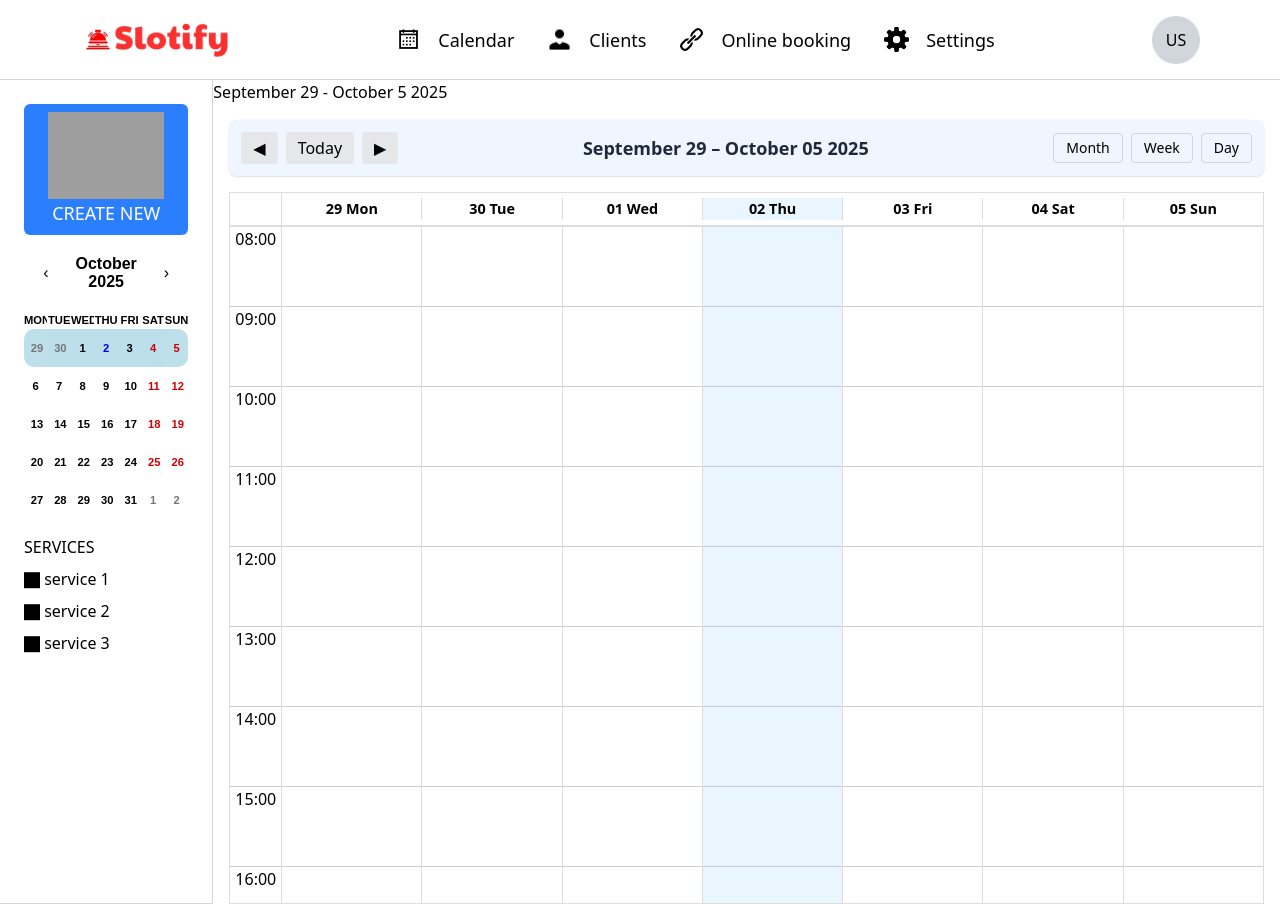
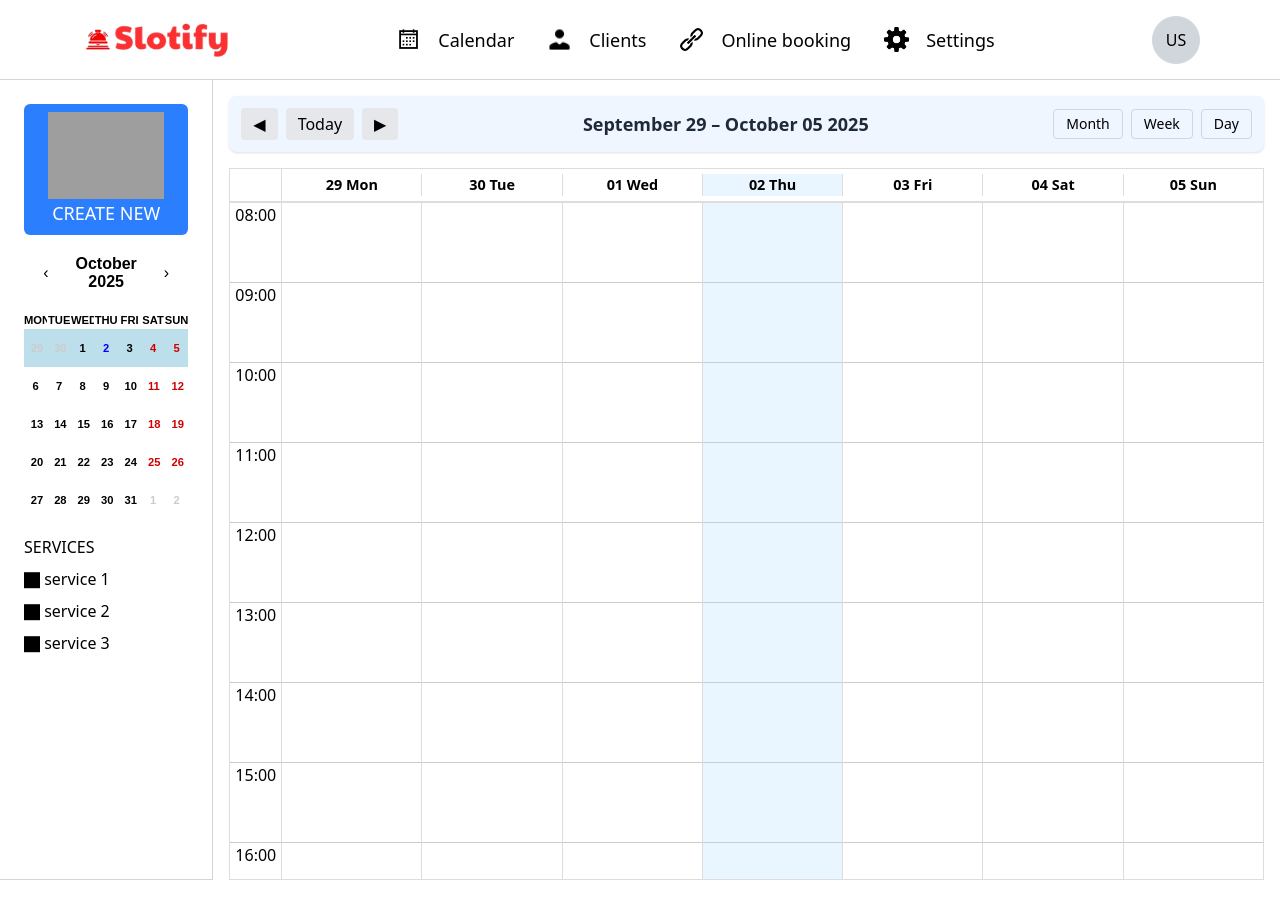
Before and after one commit to Jaros-777/slotify-frontend, a React (Vite) app: page /calendar in a window 1280 px wide. After the commit the page ends 880 px from the top, so only its background shows below. Built offline with nearby package versions, Linux system fonts and the light colour scheme; grey boxes are pictures that could not be loaded.

Commit message:
feat(admin,calendar): synchronize mini calendar with big calendar logic

```diff
--- a/src/pages/Admin/components/Calendar/CalendarPage.tsx
+++ b/src/pages/Admin/components/Calendar/CalendarPage.tsx
@@ -4,8 +4,18 @@ import { MiniCalendar } from "./components/MiniCalendar"
 import { BigCalendar } from "./components/BigCalendar/BigCalendar"
 
 export const CalendarPage = () => {
-    const [formatDate, setFormatDate] = useState<string>("")
     const [serviceData, setServiceData] = useState<string[]>(["service 1", 'service 2', 'service 3'])
+    const [currentWeekStart, setCurrentWeekStart] = useState<Date>(getWeekStart(new Date()));
+
+    function getWeekStart(date: Date) {
+        const day = date.getDay();
+        const diff = day === 0 ? -6 : 1 - day;
+        const start = new Date(date);
+        start.setDate(date.getDate() + diff);
+        start.setHours(0, 0, 0, 0);
+        return start;
+    }
+
 
     return (
         <section className="mt-20 borer-1 border-text-gray flex">
@@ -14,20 +24,25 @@ export const CalendarPage = () => {
                     <img src="#" alt="" />
                     <span>CREATE NEW</span>
                 </button>
-                <MiniCalendar onWeekChange={setFormatDate} />
+                <MiniCalendar
+                    onWeekChange={setCurrentWeekStart}
+                    currentWeekStart={currentWeekStart}
+                />
                 <div className="mt-4">
                     <p className="font-medium">SERVICES</p>
 
                     <ul>
-                        {serviceData.map((_, index)=>(
+                        {serviceData.map((_, index) => (
                             <li key={index} className="mt-2">🏿 {serviceData[index]}</li>
                         ))}
                     </ul>
                 </div>
             </div>
             <div className="w-5/6">
-                <p>{formatDate}</p>
-                <BigCalendar/>
+                <BigCalendar
+                    weekStartDate={currentWeekStart}
+                    onWeekChange={setCurrentWeekStart}
+                />
             </div>
         </section>
     )
--- a/src/pages/Admin/components/Calendar/components/BigCalendar/BigCalendar.tsx
+++ b/src/pages/Admin/components/Calendar/components/BigCalendar/BigCalendar.tsx
@@ -29,7 +29,12 @@ const localizer = dateFnsLocalizer({
   locales,
 });
 
-export const BigCalendar = () => {
+interface BigCalendarProps {
+  weekStartDate: Date,
+  onWeekChange: (date: Date) => void
+}
+
+export const BigCalendar = ({ weekStartDate, onWeekChange }: BigCalendarProps) => {
 
   const [events, setEvents] = useState<EventType[]>([
 
@@ -91,6 +96,16 @@ export const BigCalendar = () => {
     setEvents(events.filter(e => e.id.toString() !== id.toString()));
     setIsModalOpen(false);
   }
+  function getWeekStart(date: Date) {
+    const day = date.getDay();
+    const diff = day === 0 ? -6 : 1 - day;
+    const start = new Date(date);
+    start.setDate(date.getDate() + diff);
+    start.setHours(0, 0, 0, 0);
+    return start;
+  }
+
+
 
   const times = Array.from({ length: 24 * 4 }, (_, i) => {
     const hours = Math.floor(i / 4);
@@ -129,7 +144,7 @@ export const BigCalendar = () => {
         defaultView="week"
         step={15}
         timeslots={1}
-        defaultDate={new Date()}
+        date={weekStartDate}
         culture="en-GB"
         className="h-full bg-white"
         onSelectSlot={handleSelectSlot}
@@ -144,6 +159,7 @@ export const BigCalendar = () => {
           event: CustomEvent,
           toolbar: CustomToolbar,
         }}
+        onNavigate={(date) => onWeekChange(getWeekStart(date))}
       />
       {isModalOpen && (
         <div className="absolute inset-0 bg-black/50 flex items-center justify-center z-50">
--- a/src/pages/Admin/components/Calendar/components/MiniCalendar.css
+++ b/src/pages/Admin/components/Calendar/components/MiniCalendar.css
@@ -19,6 +19,7 @@
 abbr{
     text-decoration: none;
 }
+
 /*Delete changing color on hover effect*/
 .react-calendar__tile:hover {
   background-color: transparent !important;
@@ -28,6 +29,7 @@ abbr{
 .react-calendar__tile {
     font-weight: bold;
     font-size: 0.7rem;
+    /* color: black; */
 }
 
 /* Today */
@@ -35,18 +37,20 @@ abbr{
   color: blue;
   background-color: rgba(255, 255, 255, 0);
 }
-.selected-day {
-  background-color: rgba(173, 216, 230, 0.8) !important;
+
+/*Set font color of selected first day of week*/
+.react-calendar__tile--active {
+    color: black !important;
 }
 
-.selected-week-start {
-  border-top-left-radius: 10px;
-  border-bottom-left-radius: 10px;
+/*Set first day of week who is in another month to the same color*/
+.selected-day.neighboring-month {
+  color: #ccc !important;
 }
 
-.selected-week-end {
-  border-top-right-radius: 10px;
-  border-bottom-right-radius: 10px;
+/*Set days who are in another month than current*/
+.react-calendar__month-view__days__day--neighboringMonth, .react-calendar__decade-view__years__year--neighboringDecade, .react-calendar__century-view__decades__decade--neighboringCentury{
+  color: #ccc;
 }
 
 /*Delete changing color on hover effect in choosen week*/
--- a/src/pages/Admin/components/Calendar/components/MiniCalendar.tsx
+++ b/src/pages/Admin/components/Calendar/components/MiniCalendar.tsx
@@ -1,77 +1,79 @@
 
-import { useEffect, useState } from 'react';
+import {useState } from 'react';
 import Calendar from 'react-calendar';
 import 'react-calendar/dist/Calendar.css';
 import "./MiniCalendar.css"
 
 interface MiniCalendarProps {
-    onWeekChange: (weekText: string)=> void;
+    onWeekChange: (date: Date) => void;
+    currentWeekStart: Date;
 }
 
-export const MiniCalendar = ({onWeekChange}:MiniCalendarProps) => {
-    const [value, setValue] = useState<Date>(new Date())
-    const [selectedWeek, setSelectedWeek] = useState<Date[]>([]);
+export const MiniCalendar = ({ currentWeekStart, onWeekChange }: MiniCalendarProps) => {
+
+    function getWeekStart(date: Date) {
+        const day = date.getDay();
+        const diff = day === 0 ? -6 : 1 - day;
+        const start = new Date(date);
+        start.setDate(date.getDate() + diff);
+        start.setHours(0, 0, 0, 0);
+        return start;
+    }
 
     function getWeekDates(date: Date): Date[] {
-        const startOfWeek = new Date(date);
-        startOfWeek.setDate(date.getDate() - date.getDay() + 1);
-        const week = [];
+        const start = getWeekStart(date);
+        const week: Date[] = [];
         for (let i = 0; i < 7; i++) {
-            const d = new Date(startOfWeek);
-            d.setDate(startOfWeek.getDate() + i);
+            const d = new Date(start);
+            d.setDate(start.getDate() + i);
             week.push(d);
         }
         return week;
     }
 
-    function formatWeek(week: Date[]):string {
-    if (week.length === 0) return "";
+    function isSameWeek(date: Date, weekStartDate: Date) {
+        const start = new Date(weekStartDate);
+        const end = new Date(start);
+        end.setDate(start.getDate() + 6);
+        return date >= start && date <= end;
+    }
 
-    const start = week[0];
-    const end = week[week.length - 1];
-
-    const startMonth = start.toLocaleString('en-GB', { month: 'long' });
-    const endMonth = end.toLocaleString('en-GB', { month: 'long' });
-
-    const startDay = start.getDate();
-    const endDay = end.getDate();
-    const year = end.getFullYear();
-
-     return startMonth === endMonth
-            ? `${startMonth} ${startDay} - ${endDay} ${year}`
-            : `${startMonth} ${startDay} - ${endMonth} ${endDay} ${year}`;
-}
+    const getInitialActiveStartDate = (weekStart: Date) => {
+        const week = getWeekDates(weekStart);
+        const today = new Date();
+        const todayInWeek = week.find(d => d.toDateString() === today.toDateString());
+        return todayInWeek || week[0];
+    };
 
 
+    const [activeStartDate, setActiveStartDate] = useState<Date>(() => getInitialActiveStartDate(currentWeekStart));
 
-    useEffect(() => {
-        const week = getWeekDates(new Date())
-        setSelectedWeek(week);
-        onWeekChange(formatWeek(week));
-    }, []);
 
     return (
         <Calendar
-            onChange={() => setValue}
-            value={value}
+            onChange={() => { }}
+            value={currentWeekStart}
             onClickDay={(date) => {
                 const week = getWeekDates(date);
-                setSelectedWeek(getWeekDates(date));
-                onWeekChange?.(formatWeek(week));
+                onWeekChange(week[0]);
+                setActiveStartDate(date);
             }}
+            activeStartDate={activeStartDate}
             prev2Label={null}
             next2Label={null}
             locale="en-GB"
-            tileClassName={({ date }) => {
-                const week = selectedWeek;
-                const dayIndex = week.findIndex(d => d.toDateString() === date.toDateString());
-                if (dayIndex !== -1) {
-                    if (dayIndex === 0) return "selected-day selected-week-start";
-                    if (dayIndex === week.length - 1) return "selected-day selected-week-end";
-                    return "selected-day";
+            tileClassName={({ date, view, activeStartDate }) => {
+                if (view === "month") {
+                    const isWeek = isSameWeek(date, currentWeekStart);
+                    const isNeighboring = date.getMonth() !== activeStartDate.getMonth();
+
+                    if (isWeek && !isNeighboring) return "selected-day";
+                    if (isWeek && isNeighboring) return "selected-day neighboring-month";
                 }
                 return null;
             }}
+
+
         />
     )
 }
```
Lines whose indentation alone changed are shown as unchanged.
